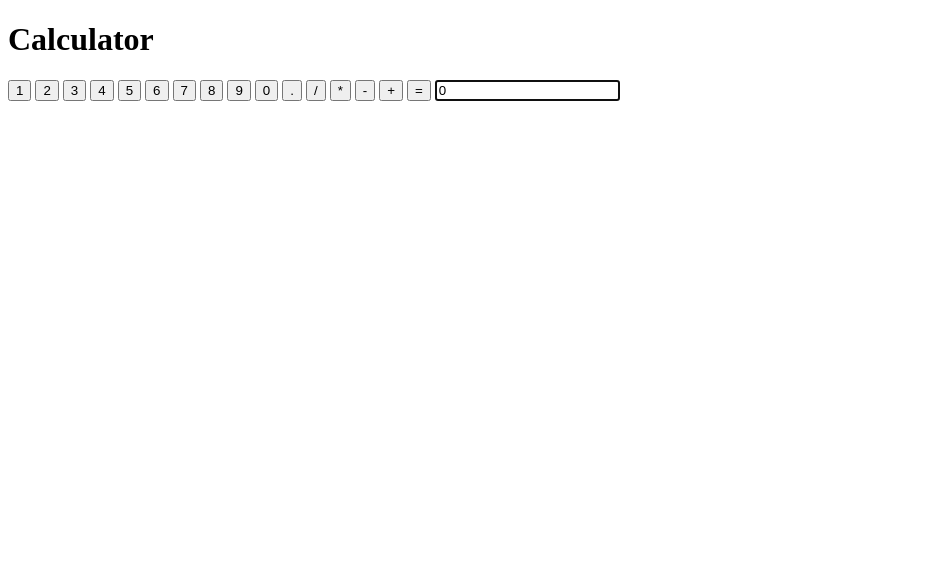
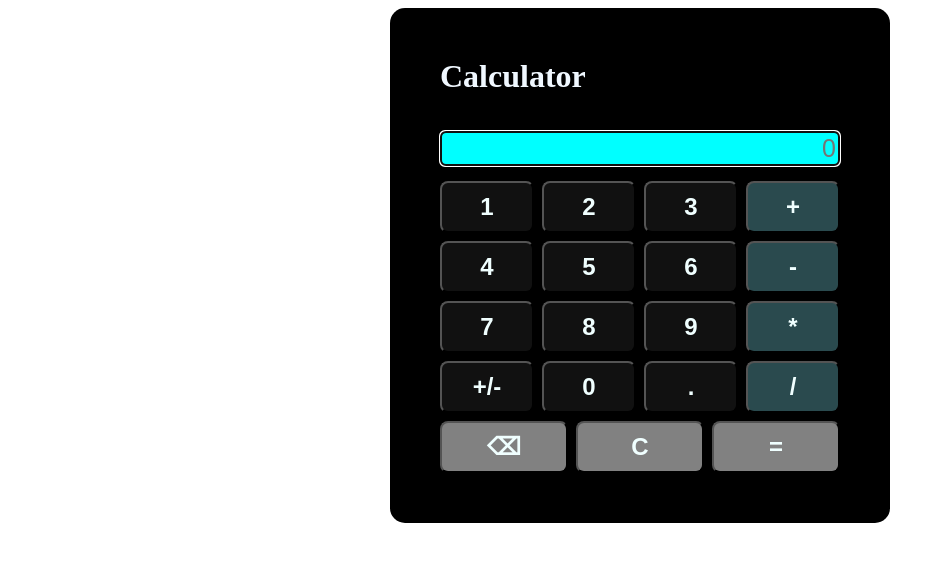
Before and after one commit to Alzeifer/Calculator, a plain HTML site: page index.html in a window 1280 px wide. Shown: the whole page, without its empty margins (0-945 px from the left). Drawn offline with Linux system fonts and the light colour scheme.

Commit message:
change and end of the style file

```diff
--- a/index.html
+++ b/index.html
@@ -8,25 +8,53 @@
     <title>Document</title>
 </head>
 <body>
+
     <script src="main.js"></script>
-    <h1>Calculator</h1>
+
+
+    <div class="container">
+
+    <h1 class="title">Calculator</h1>
+
+    <input type="text" class="userInput" id="display" placeholder="0" inputmode="decimal" autofocus="">
+
+    <div class="buttons">
+
+    <div class="lines">
     <button>1</button>
     <button>2</button>
     <button>3</button>
+    <button class="operator">+</button>
+    </div>
+
+    <div class="lines">
     <button>4</button>
     <button>5</button>
     <button>6</button>
+    <button class="operator">-</button>
+    </div>
+
+    <div class="lines">
     <button>7</button>
     <button>8</button>
     <button>9</button>
+    <button class="operator">*</button>
+    </div>
+
+    <div class="lines">
+    <button>+/-</button>
     <button>0</button>
     <button>.</button>
-    <button>/</button>
-    <button>*</button>
-    <button>-</button>
-    <button>+</button>
-    <button>=</button>
-    <input type="text" class="cs_window" name="cs_display" id="cs_display" value="0" inputmode="decimal" aria-label="number display" autofocus="">
+    <button class="operator">/</button>
+    </div>
+
+    <div class="lines">
+    <button class="specials">⌫</button>
+    <button class="specials">C</button>
+    <button class="specials">=</button>
+    </div>
+    </div>
+   </div>
 
 </body>
 </html>
--- a/style.css
+++ b/style.css
@@ -0,0 +1,101 @@
+body{
+    display: flex;
+   justify-content: center;
+
+}
+
+.container{
+    background-color: black;
+    display: flex;
+    flex-flow: column wrap;
+    padding: 50px;
+    width: 400px;
+    gap: 15px;
+    border-radius: 15px;
+
+}
+
+.title{
+    display: flex;
+    margin-top: 0;
+    align-items: flex-start;
+    color: aliceblue;
+}
+
+.userInput{
+    display: flex;
+    font-size: 25px;
+    text-align: end;
+    border-radius: 5px;
+    background-color: aqua;
+}
+
+
+button{
+    display: felx;
+    background: #111;
+    position: relative;
+    overflow: hidden;
+    border-radius: 8px;
+    padding: 10px;
+    color: azure;
+    font-weight: bold;
+    font-size: 1.5em;
+    flex-grow: 1;
+    width: 1em;
+    transition: all 0.4s ease;
+}
+
+button::before{
+    content:'';
+    position: absolute;
+    top: -50%;
+    left: -50%;
+    width: 200%;
+    height: 200%;
+    background: linear-gradient(
+        0deg,
+        transparent,
+        transparent 30%,
+        rgba(0,255,255,0.3)
+    );
+    transform: rotate(-45deg);
+    transition: all 0.5s ease;
+    opacity: 0;
+}
+
+button:hover{
+    transform: scale(1.05);
+    box-shadow: 0 0 20px
+    rgba(0,255,255,0.5)
+}
+
+button:hover::before{
+    opacity: 1;
+    transform: rotate(-45deg)
+    translateY(100%);
+}
+
+.buttons{
+    display: flex;
+    flex-direction: column;
+    gap: 8px;
+
+
+}
+
+.lines{
+    display: flex;
+    gap: 8px;
+
+}
+
+.operator{
+    background: rgb(42, 74, 78);
+
+}
+
+.specials{
+
+    background-color: rgb(129, 129, 129);
+}
```
